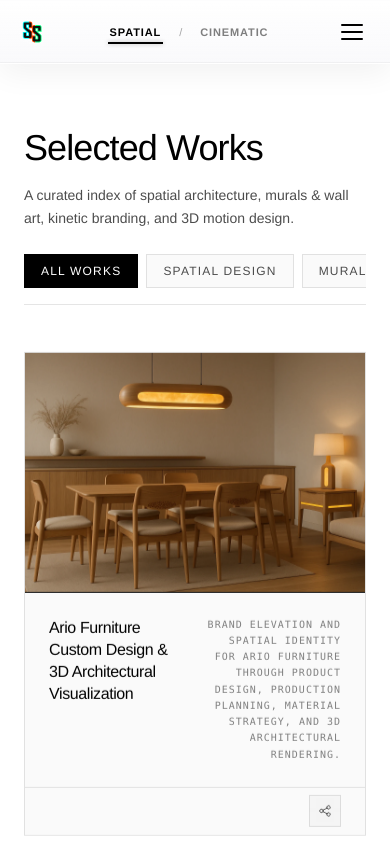
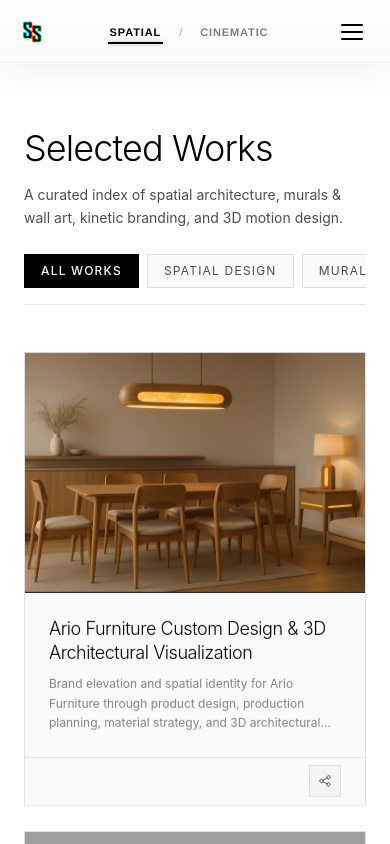
Before and after one commit to s4wsh/siawsh-site, a React (Vite) app: page /fa/work in a window 390 px wide. Shown: the top 844 px of the page. Built offline with nearby package versions, Linux system fonts and the light colour scheme; grey boxes are pictures that could not be loaded.

Commit message:
fix: update WorkPage layout, typography, and Ario project localization

```diff
--- a/src/pages/WorkPage.jsx
+++ b/src/pages/WorkPage.jsx
@@ -9,9 +9,19 @@ import './WorkPage.css';
 
 function SmoothFloatCard({ project, isLight, index }) {
   const { lang } = useStudioTheme();
+  const isFa = lang === 'fa';
   const [mousePos, setMousePos] = useState({ x: 50, y: 50 });
   const [copied, setCopied] = useState(false);
   const animationDelay = `${(index % 2) * 0.75}s`;
+
+  // Strict language-based text selection
+  const title = isFa
+    ? (project.titleFa || project.title)
+    : project.title;
+
+  const description = isFa
+    ? (project.subtitleFa || project.contextParagraphFa || project.specsFa?.deliverables)
+    : (project.subtitle || project.contextParagraph || project.specs?.deliverables || project.tagline);
 
   const handleMouseMove = (e) => {
     const rect = e.currentTarget.getBoundingClientRect();
@@ -29,8 +39,8 @@ function SmoothFloatCard({ project, isLight, index }) {
     if (navigator.share) {
       try {
         await navigator.share({
-          title: project.title,
-          text: project.subtitle || project.tagline,
+          title: title,
+          text: description,
           url: shareUrl,
         });
         return;
@@ -56,6 +66,7 @@ function SmoothFloatCard({ project, isLight, index }) {
   return (
     <div
       onMouseMove={handleMouseMove}
+      dir={isFa ? 'rtl' : 'ltr'}
       className={`group relative flex flex-col justify-between h-full rounded-none backdrop-blur-sm border transition-all duration-500 overflow-hidden ${
         isLight
           ? 'border-black/10 bg-black/2 hover:border-black/30 text-black'
@@ -89,37 +100,40 @@ function SmoothFloatCard({ project, isLight, index }) {
           ) : (
             <img
               src={project.heroImage}
-              alt={project.title}
+              alt={title}
               loading="lazy"
               className="w-full h-full object-cover transition-transform duration-700 group-hover:scale-105"
             />
           )}
         </div>
 
-        <div className="card-info p-6 flex-1 flex items-start justify-between gap-4 h-36 relative z-20">
-          <div className="w-1/2 md:w-[58%]">
+        {/* Card Info Section */}
+        <div className="card-info p-6 flex-1 flex flex-col justify-between gap-3 relative z-20">
+          <div>
             <h3
-              className={`text-base md:text-xl font-light tracking-tight leading-snug transition-colors ${
-                isLight ? 'text-black group-hover:opacity-75' : 'text-white group-hover:opacity-75'
-              }`}
+              className={`text-lg md:text-xl font-light tracking-tight leading-snug transition-colors ${
+                isFa ? "font-['Vazirmatn',sans-serif]" : "font-sans"
+              } ${isLight ? 'text-black group-hover:opacity-75' : 'text-white group-hover:opacity-75'}`}
             >
-              {project.title}
+              {title}
             </h3>
-          </div>
 
-          <div className="w-1/2 md:w-[42%] text-right">
-            <p
-              className={`text-[10px] md:text-[11px] font-mono uppercase tracking-widest leading-relaxed ${
-                isLight ? 'text-black/50' : 'text-white/50'
-              }`}
-            >
-              {project.subtitle || project.specs?.deliverables || 'SELECTED PRACTICE'}
-            </p>
+            {description && (
+              <p
+                className={`mt-2 text-xs md:text-sm leading-relaxed line-clamp-3 ${
+                  isFa
+                    ? "font-['Vazirmatn',sans-serif] opacity-80"
+                    : "font-sans opacity-70"
+                } ${isLight ? 'text-black/70' : 'text-white/70'}`}
+              >
+                {description}
+              </p>
+            )}
           </div>
         </div>
       </Link>
 
-      <div className={`h-12 px-6 relative z-30 border-t flex justify-end items-center ${
+      <div className={`h-12 px-6 relative z-30 border-t flex ${isFa ? 'justify-start' : 'justify-end'} items-center ${
         isLight ? 'border-black/10' : 'border-white/10'
       }`}>
         <button
@@ -133,8 +147,10 @@ function SmoothFloatCard({ project, isLight, index }) {
           }`}
         >
           {copied ? (
-            <span className="text-[10px] font-mono uppercase tracking-widest px-1">
-              {lang === 'fa' ? 'کپی شد' : 'Copied'}
+            <span className={`text-[10px] uppercase tracking-widest px-1 ${
+              isFa ? "font-['Vazirmatn',sans-serif]" : "font-mono"
+            }`}>
+              {isFa ? 'کپی شد' : 'Copied'}
             </span>
           ) : (
             <svg
@@ -159,9 +175,9 @@ function SmoothFloatCard({ project, isLight, index }) {
 
 export default function WorkPage() {
   const { isLight, lang } = useStudioTheme();
+  const isFa = lang === 'fa';
   const [searchParams, setSearchParams] = useSearchParams();
 
-  // Read active filter directly from URL query param if present (?category=spatial or ?category=murals)
   const activeFilter = searchParams.get('category') || 'all';
 
   const filterCategories = [
@@ -181,7 +197,6 @@ export default function WorkPage() {
   };
 
   const filteredProjects = useMemo(() => {
-    // Determine priority category based on active filter or URL parameter
     const priorityCategory = activeFilter === 'all' ? 'spatial' : activeFilter;
 
     return [...projectsData].sort((a, b) => {
@@ -195,10 +210,10 @@ export default function WorkPage() {
   }, [activeFilter]);
 
   return (
-    <div className={`work-page-wrapper relative min-h-screen transition-colors duration-500 ${isLight ? 'bg-white text-black' : 'bg-black text-white'}`}>
+    <div dir={isFa ? 'rtl' : 'ltr'} className={`work-page-wrapper relative min-h-screen transition-colors duration-500 ${isLight ? 'bg-white text-black' : 'bg-black text-white'}`}>
       <SEO
-        title="Selected Works — SIAWSH Studio"
-        description="A curated index of spatial architecture, murals, kinetic branding, 3D motion graphics, and experimental design case studies."
+        title={isFa ? 'نمونه‌کارها — استودیو سیاوش' : 'Selected Works — SIAWSH Studio'}
+        description={isFa ? 'مجموعه نمونه‌کارهای طراحی معماری، دیوارنگاری، هویت بصری و موشن گرافیک سه‌بعدی.' : 'A curated index of spatial architecture, murals, kinetic branding, 3D motion graphics, and experimental design case studies.'}
         canonical="https://siawsh.co/work"
       />
 
@@ -220,11 +235,15 @@ export default function WorkPage() {
 
       <main className="work-container pt-32 md:pt-40 pb-16 md:pb-24 px-6 md:px-12 max-w-7xl mx-auto">
         <header className="work-header mb-12 md:mb-16">
-          <h1 className="text-4xl md:text-6xl font-light tracking-tight mb-4">
-            {lang === 'fa' ? 'نمونه‌کارها و پروژه‌ها' : 'Selected Works'}
+          <h1 className={`text-4xl md:text-6xl font-light tracking-tight mb-4 ${
+            isFa ? "font-['Vazirmatn',sans-serif]" : "font-sans"
+          }`}>
+            {isFa ? 'نمونه‌کارها و پروژه‌ها' : 'Selected Works'}
           </h1>
-          <p className={`max-w-xl text-sm md:text-base leading-relaxed ${isLight ? 'text-black/70' : 'text-white/70'}`}>
-            {lang === 'fa'
+          <p className={`max-w-xl text-sm md:text-base leading-relaxed ${
+            isFa ? "font-['Vazirmatn',sans-serif]" : "font-sans"
+          } ${isLight ? 'text-black/70' : 'text-white/70'}`}>
+            {isFa
               ? 'مجموعه نمونه‌کارهای طراحی معماری، دیوارنگاری، موشن گرافیک سه‌بعدی و هویت بصری استودیو.'
               : 'A curated index of spatial architecture, murals & wall art, kinetic branding, and 3D motion design.'}
           </p>
@@ -238,6 +257,8 @@ export default function WorkPage() {
                 type="button"
                 onClick={() => handleFilterChange(cat.id)}
                 className={`filter-pill whitespace-nowrap text-xs md:text-xs uppercase tracking-widest px-4 md:px-5 py-2 rounded-none transition-all duration-300 border ${
+                  isFa ? "font-['Vazirmatn',sans-serif]" : "font-sans"
+                } ${
                   activeFilter === cat.id
                     ? isLight
                       ? 'bg-black text-white font-medium border-black'
@@ -247,7 +268,7 @@ export default function WorkPage() {
                       : 'bg-white/2 hover:bg-white/5 text-white/70 border-white/10'
                 }`}
               >
-                {lang === 'fa' ? cat.labelFa : cat.labelEn}
+                {isFa ? cat.labelFa : cat.labelEn}
               </button>
             ))}
           </div>
```
